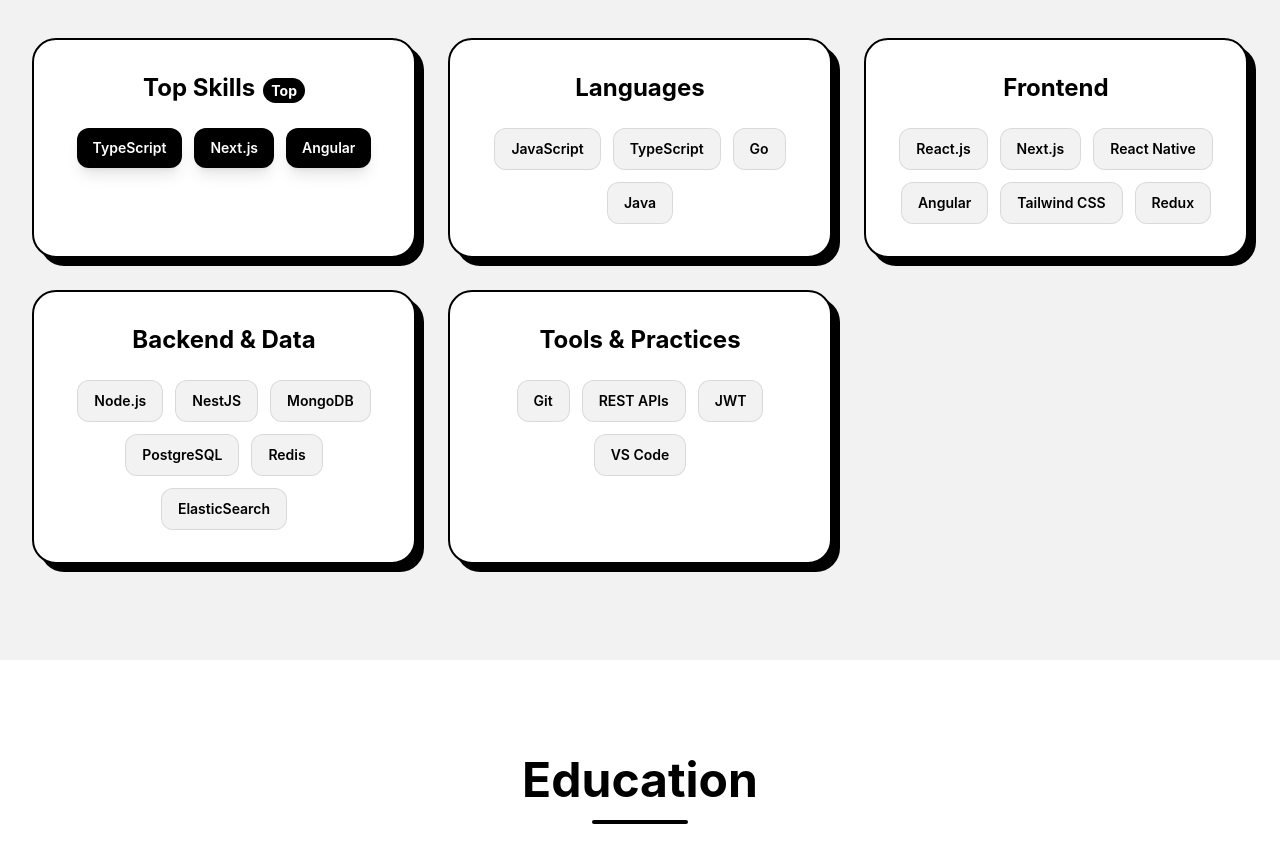
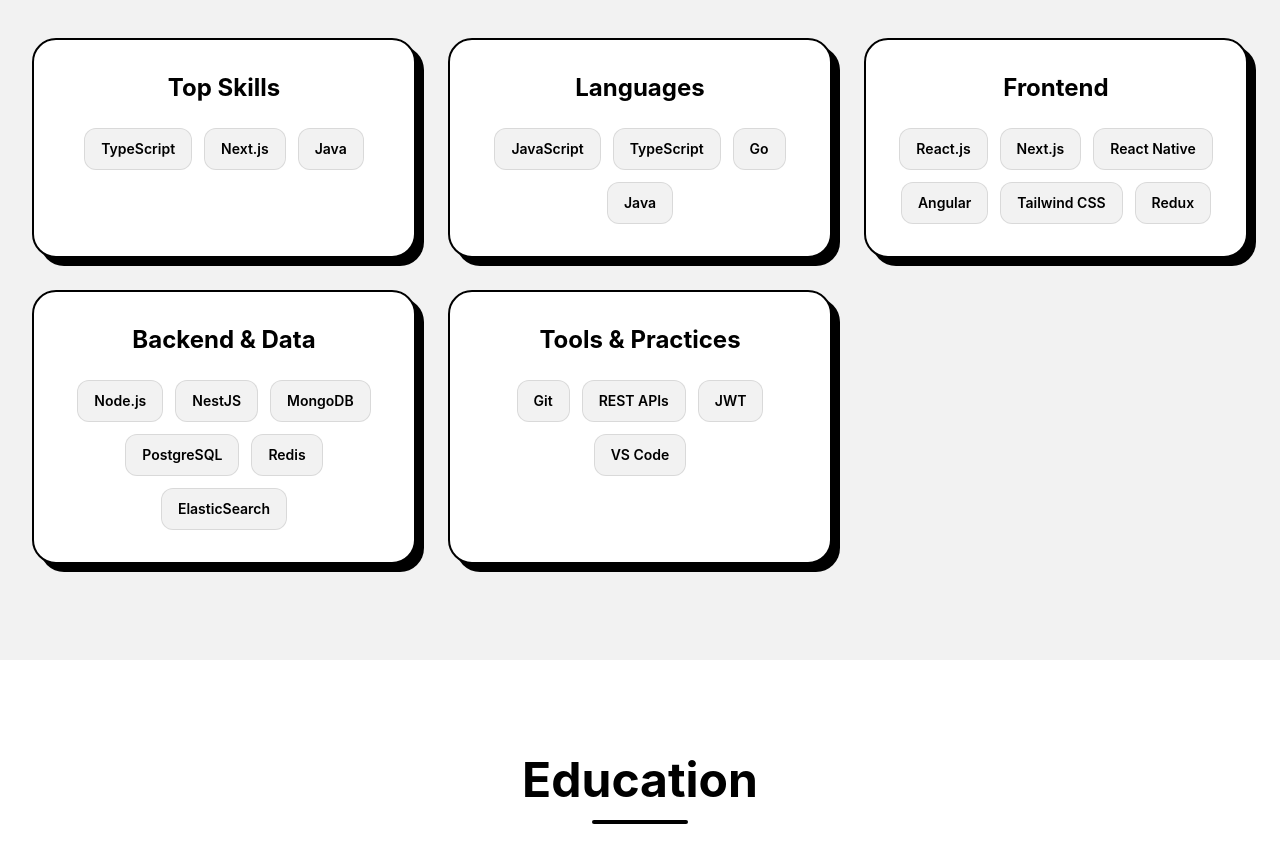
Before and after one commit to ManavGupta0844/portfolio, a Next.js app: page / in a window 1280 px wide. Shown: the part 3600-4462 px from the top of the page. Built offline with nearby package versions, Linux system fonts and the light colour scheme.

Commit message:
minor changes

```diff
--- a/components/Skills.tsx
+++ b/components/Skills.tsx
@@ -3,8 +3,8 @@
 const skillCategories = [
   {
     category: "Top Skills",
-    skills: ["TypeScript", "Next.js", "Angular"],
-    highlight: true,
+    skills: ["TypeScript", "Next.js", "Java"],
+    highlight: false,
   },
   {
     category: "Languages",
```
